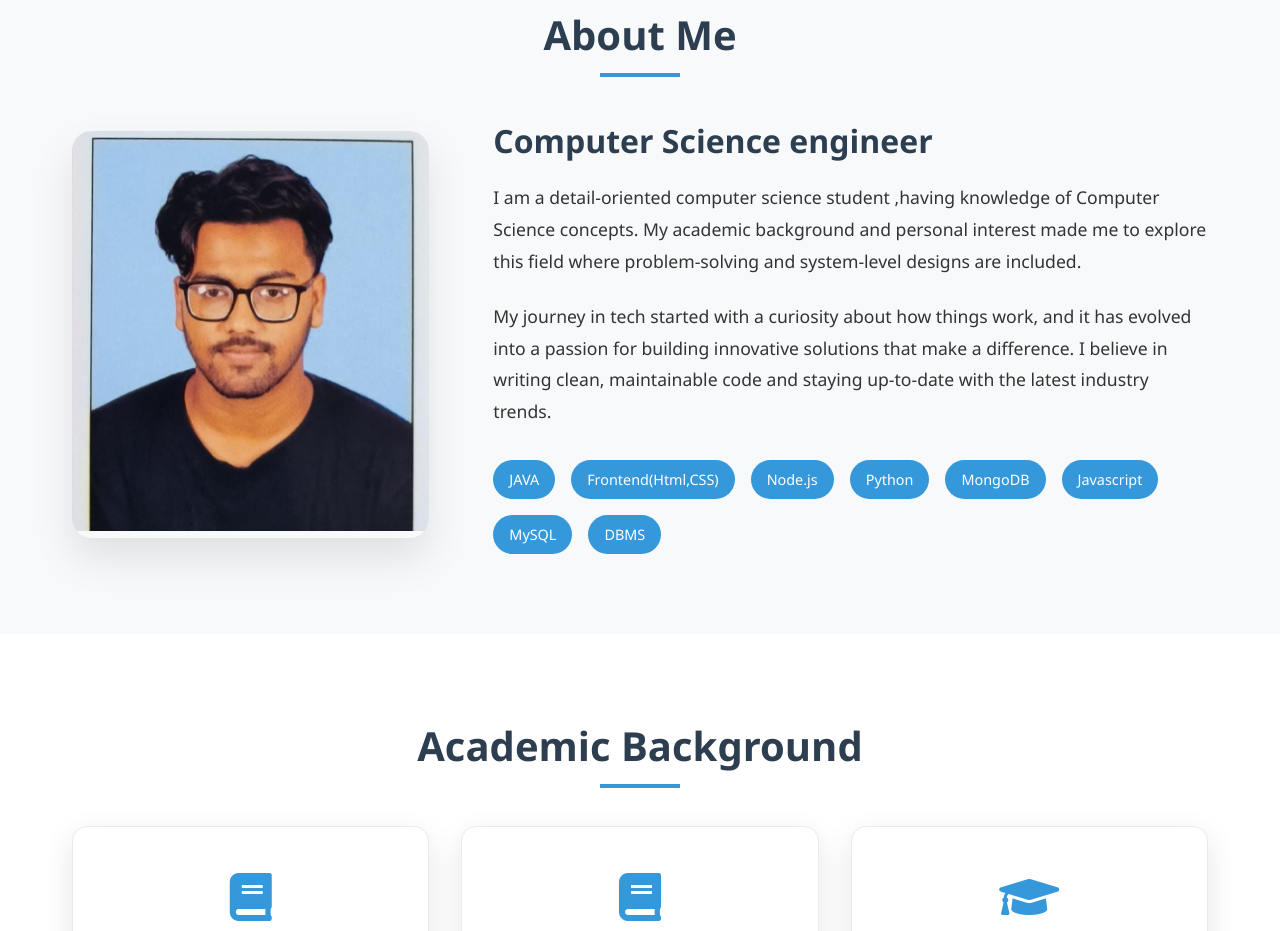
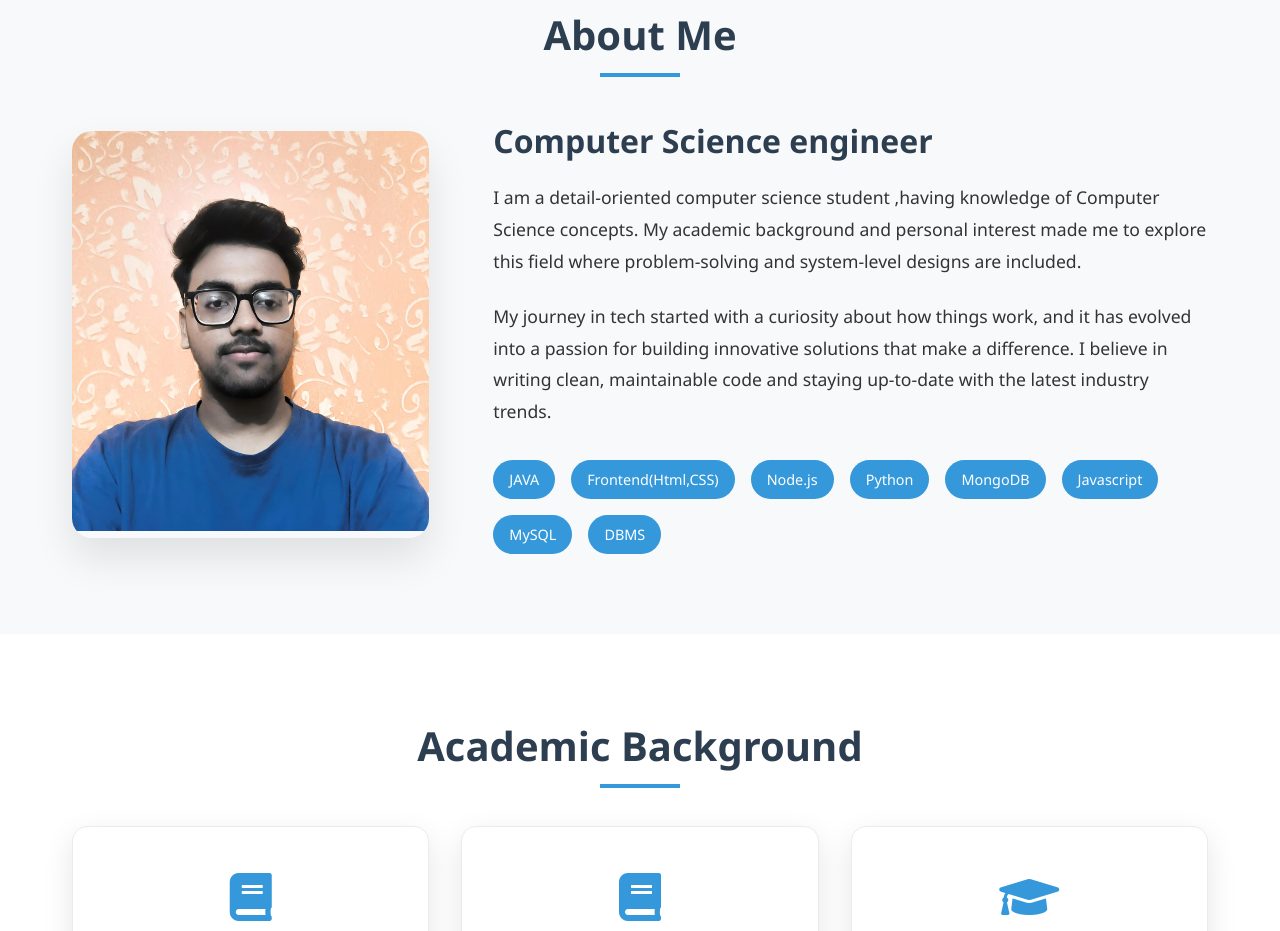
Before and after one commit to masoom-1320/MyPortfolio, a plain HTML site: page index.html in a window 1280 px wide. Shown: the part 877-1808 px from the top of the page. Drawn offline with Linux system fonts and the light colour scheme.

Commit message:
Update index.html

```diff
--- a/index.html
+++ b/index.html
@@ -56,7 +56,7 @@
         <div class="about-content">
           <div class="about-image">
             <img
-              src="./My photo.jpg"
+              src="./Photo_of_ME.jpg"
               alt="SK MASOOM ALI"
             />
           </div>
```
